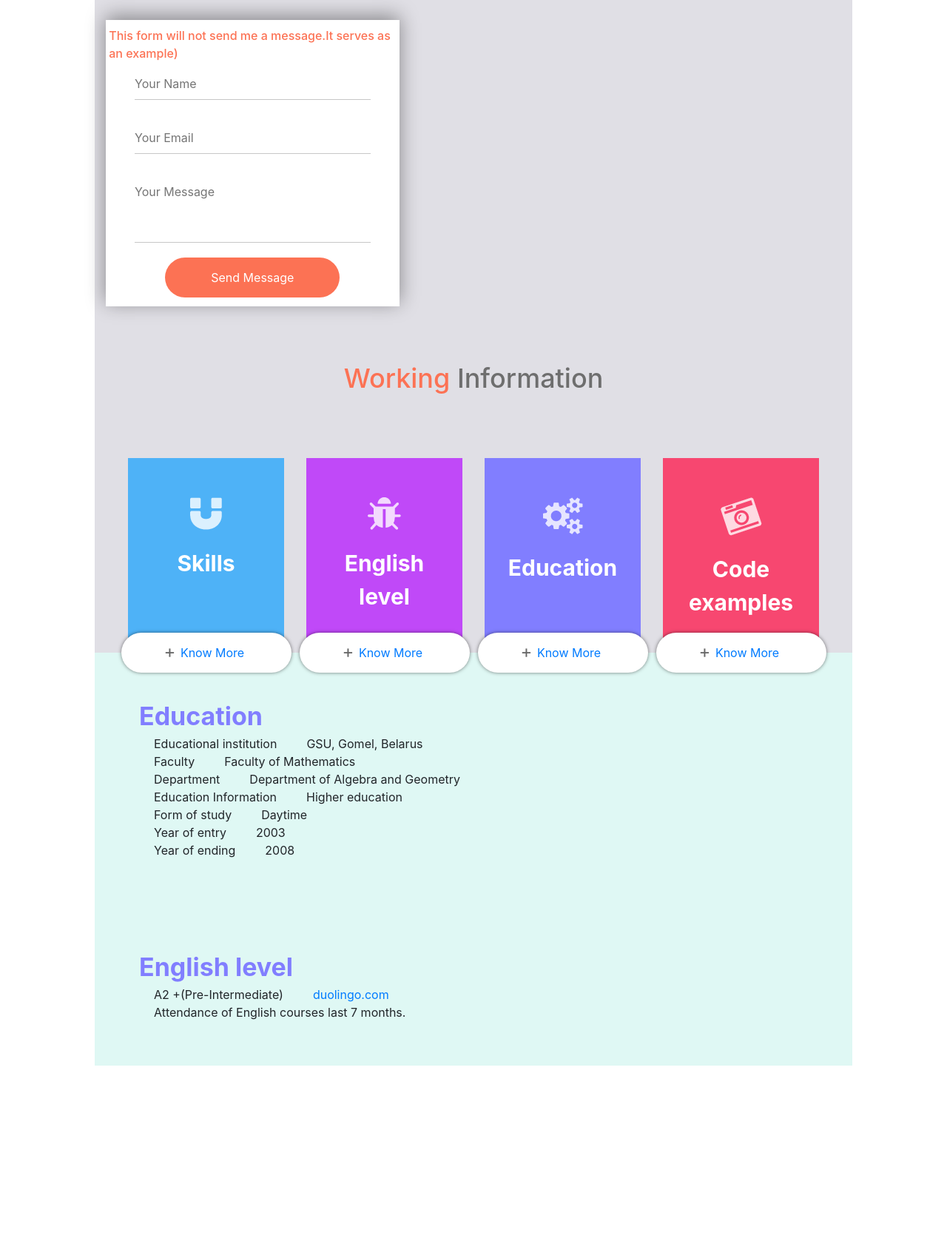
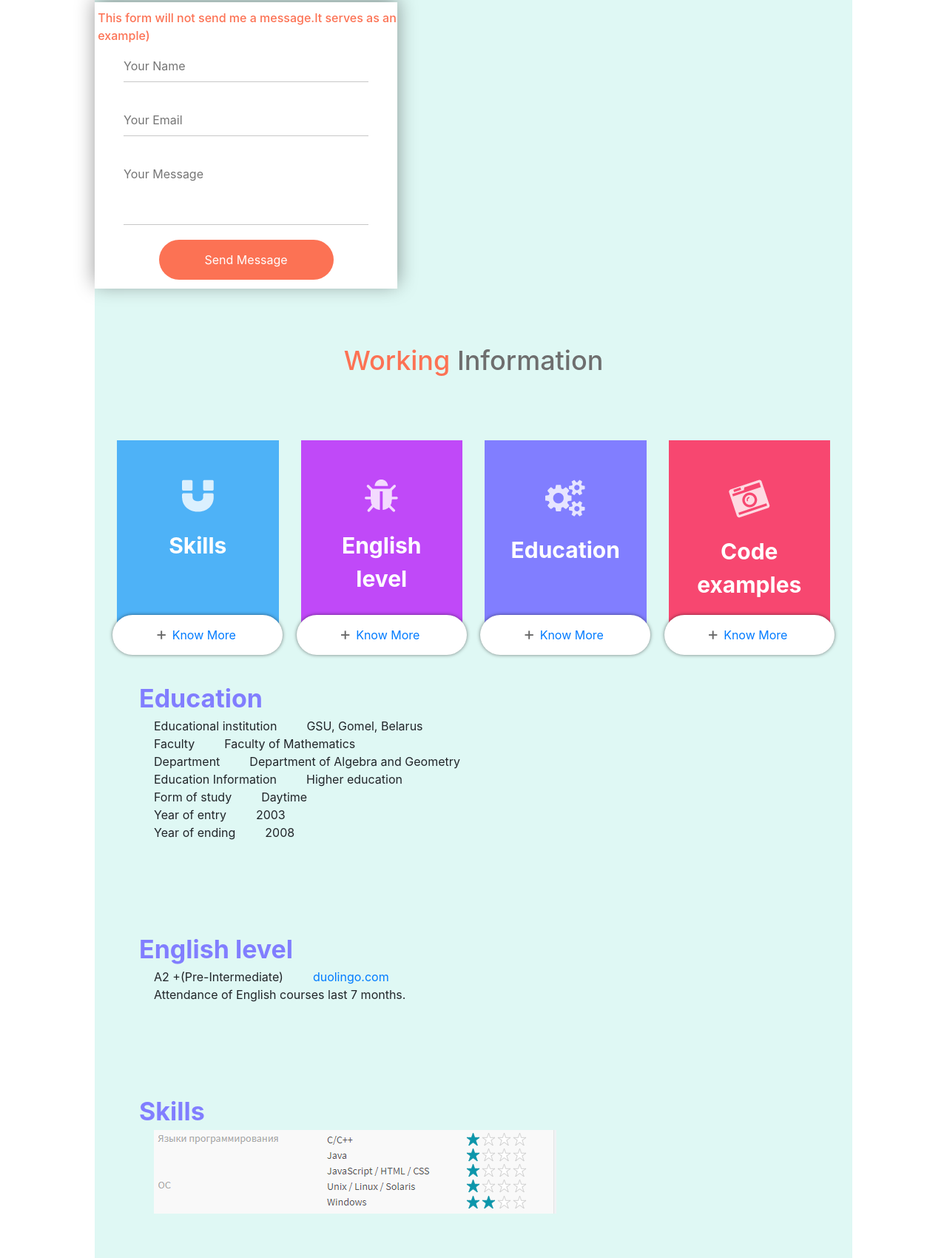
Before and after one commit to olgaluk/rsschool-codejam1-cv, a plain HTML site: page index.html in a window 1280 px wide. Shown: the part 863-2563 px from the top of the page at 74% size. Before the commit the page ends 2303 px from the top, so only its background shows below. Drawn offline with nearby package versions, Linux system fonts and the light colour scheme.

Commit message:
feat: add section skills

```diff
--- a/index.html
+++ b/index.html
@@ -13,8 +13,8 @@
 
 <body>
     <div class="main-container">
+        <header>
             <div class="container-fluid header-container">
-            <header>
                 <div class="container">
                     <div class="row header">
                         <div class="col-lg-2 col-md-2 col-sm-2 col-2">
@@ -32,6 +32,8 @@
                                 <span>Phone: +375 44 745 69 38</span>
                                 <br>
                                 <span>GitHub: olgaluk</span>
+                            </div>
+                        </div>
                     </div>
                 </div>
             </div>
@@ -75,7 +77,7 @@
                                 <input placeholder="Your Name" class="form-inp__input" type="text">
                                 <input placeholder="Your Email" class="form-inp__input" type="text">
                                 <textarea placeholder="Your Message" class="form-inp__input form-inp__input_area"
-                                        name="" id="" cols="30" rows="10"></textarea>
+                                    cols="30" rows="10"></textarea>
                                 <div class="form-inp__helper">
                                     <input class="form-inp__helper-button" type="submit" value="Send Message">
                                 </div>
@@ -136,7 +138,6 @@
                         </div>
                     </div>
                 </div>
-        </div>
             </section>
             <section>
                 <div class="education-content">
@@ -176,27 +177,22 @@
                     <span class="education-text" id="english">English level</span>
                     <div class="profile-row">
                         <div class="ng-binding">A2 +(Pre-Intermediate)</div>
-                    <div class="clip-profile-info ng-binding"><a href="https://www.duolingo.com/olgaluk86">duolingo.com</a></a></div>
+                        <div class="clip-profile-info ng-binding"><a href="https://www.duolingo.com/olgaluk86">duolingo.com</a></div>
                     </div>
                     <div class="ng-binding">Attendance of English courses last 7 months.</div>
                 </div>
             </section>
-
-
-
-
-
-
-
-
-
-
-
-
-
-
+            <section>
+                <div class="education-content">
+                    <span class="education-text" id="skills">Skills</span>
+                    <div class="profile-row">
+                        <div class="ng-binding">
+                            <img src="./image/skills.png" alt="image skills">
+                        </div>
+                    </div>
+                </div>
+            </section>
         </main>
-    </div>
     </div>
 </body>
 
```
Lines whose indentation alone changed are shown as unchanged.
